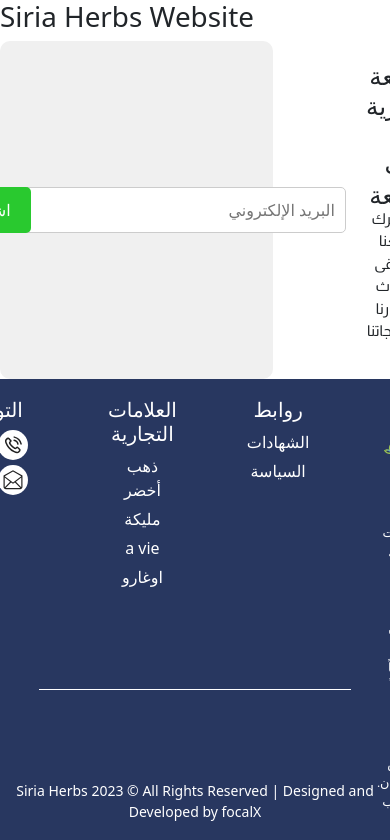
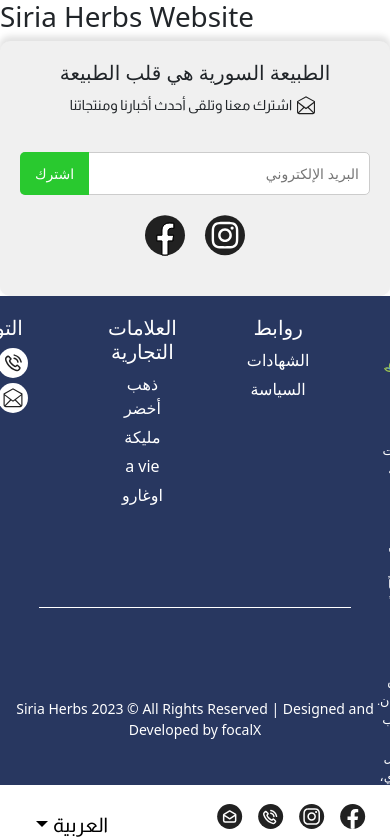
Before and after one commit to HindAljendy/Siria_Herbs_Website, a React (Vite) app: page /about in a window 390 px wide. Shown: the top 840 px of the page. Built offline with nearby package versions, Linux system fonts and the light colour scheme; a web font is replaced by a local one.

Commit message:
form resbonsev

```diff
--- a/src/componnents/News Letter Form/NewsLetterForm.css
+++ b/src/componnents/News Letter Form/NewsLetterForm.css
@@ -1,4 +1,4 @@
-.IB_FormContainer {
+/* .IB_FormContainer {
   width: 70%;
   display: flex;
   align-items: center;
@@ -56,4 +56,127 @@
   border-radius: 5px;
   cursor: pointer;
   font-size: 16px;
+} */
+
+
+.IB_FormContainer {
+  width: 100%;
+  max-width: 1200px;
+  margin: 0 auto;
+  display: flex;
+  align-items: center;
+  justify-content: center;
+  padding: 20px;
+  background-color: #f0f0f0;
+  border-radius: 10px;
+  flex-direction: column;
+  box-shadow: 0 -4px 6px 1px rgba(0, 0, 0, 0.116);
+
 }
+
+.IB_TextContainer {
+  display: flex;
+  flex-direction: column;
+  align-items: center;
+  text-align: center;
+  margin-bottom: 20px;
+}
+
+.IB_TextContainer h2 {
+  font-size: 24px;
+  margin-bottom: 10px;
+}
+
+.IB_TextContainer p {
+  display: flex;
+  align-items: center;
+  font-size: 15px;
+  font-family: var(--almarai-family);
+}
+
+.IB_Image {
+  margin: 0 5px;
+}
+
+.IB_InputContainer {
+  display: flex;
+  align-items: center;
+  position: relative;
+  width: 100%;
+  max-width: 400px;
+}
+
+.IB_Input {
+  width: 100%;
+  padding: 10px;
+  border: 1px solid #ccc;
+  border-radius: 5px;
+  font-size: 16px;
+  text-align: right;
+}
+
+.IB_Button {
+  position: absolute;
+  left: 0;
+  height: 100%;
+  background-color: var(--green-color);
+  color: white;
+  border: none;
+  padding: 0 20px;
+  border-radius: 5px 0 0 5px;
+  cursor: pointer;
+  font-size: 16px;
+}
+
+@media screen and (min-width: 768px) {
+  .IB_FormContainer {
+    flex-direction: row-reverse;
+  }
+
+  .IB_TextContainer {
+    margin-bottom: 0;
+    margin-left: 20px;
+  }
+
+  .IB_InputContainer {
+    margin-left: 20px;
+  }
+}
+
+@media screen and (max-width: 767px) {
+  .IB_TextContainer h2 {
+    font-size: 20px;
+  }
+
+  .IB_TextContainer p {
+    font-size: 14px;
+  }
+
+  .IB_Input {
+    font-size: 14px;
+  }
+
+  .IB_Button {
+    font-size: 14px;
+    padding: 0 15px;
+  }
+}
+
+@media screen and (max-width: 300px) {
+  .IB_TextContainer h2 {
+    font-size: 18px;
+  }
+
+  .IB_TextContainer p {
+    font-size: 12px;
+  }
+
+  .IB_Input {
+    font-size: 12px;
+  }
+
+  .IB_Button {
+    font-size: 12px;
+    padding: 0 10px;
+  }
+}
```
Also changed, not shown: 1 other file (tests, documents, lock files or other folders).
